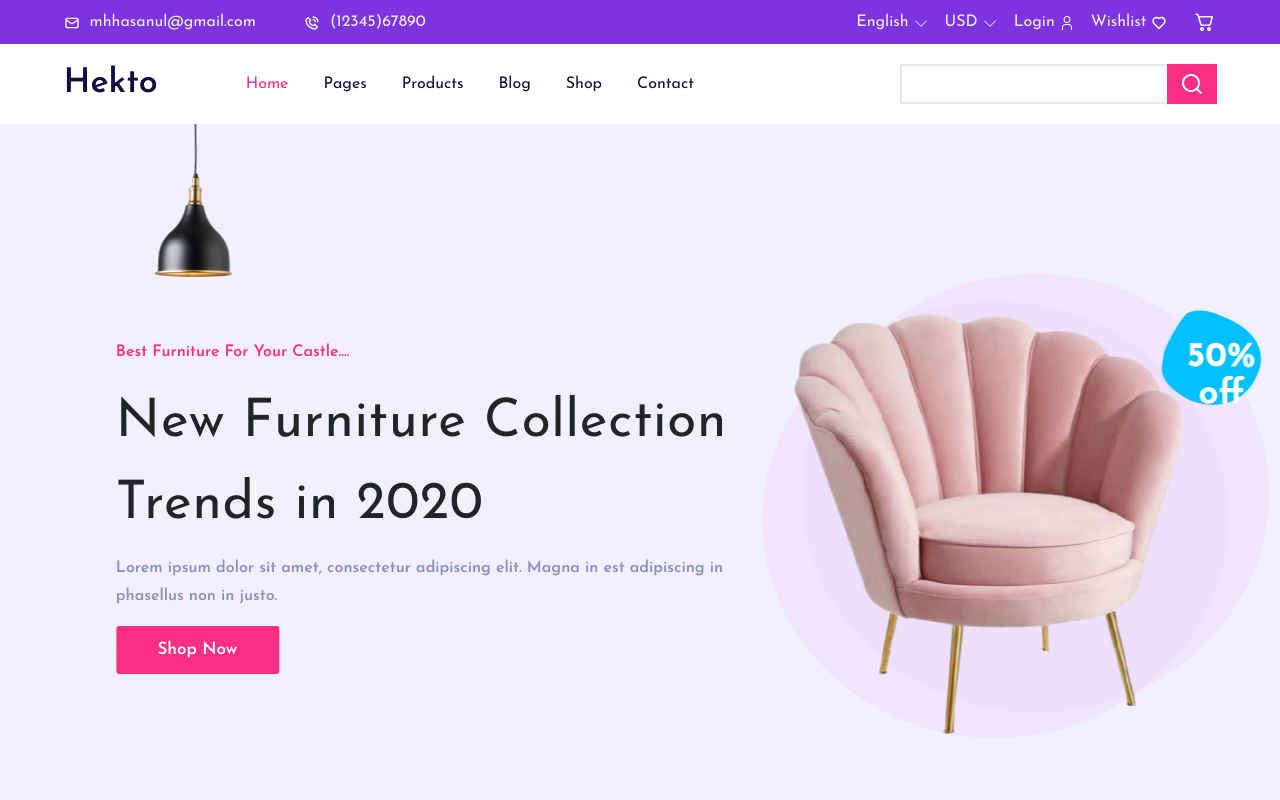
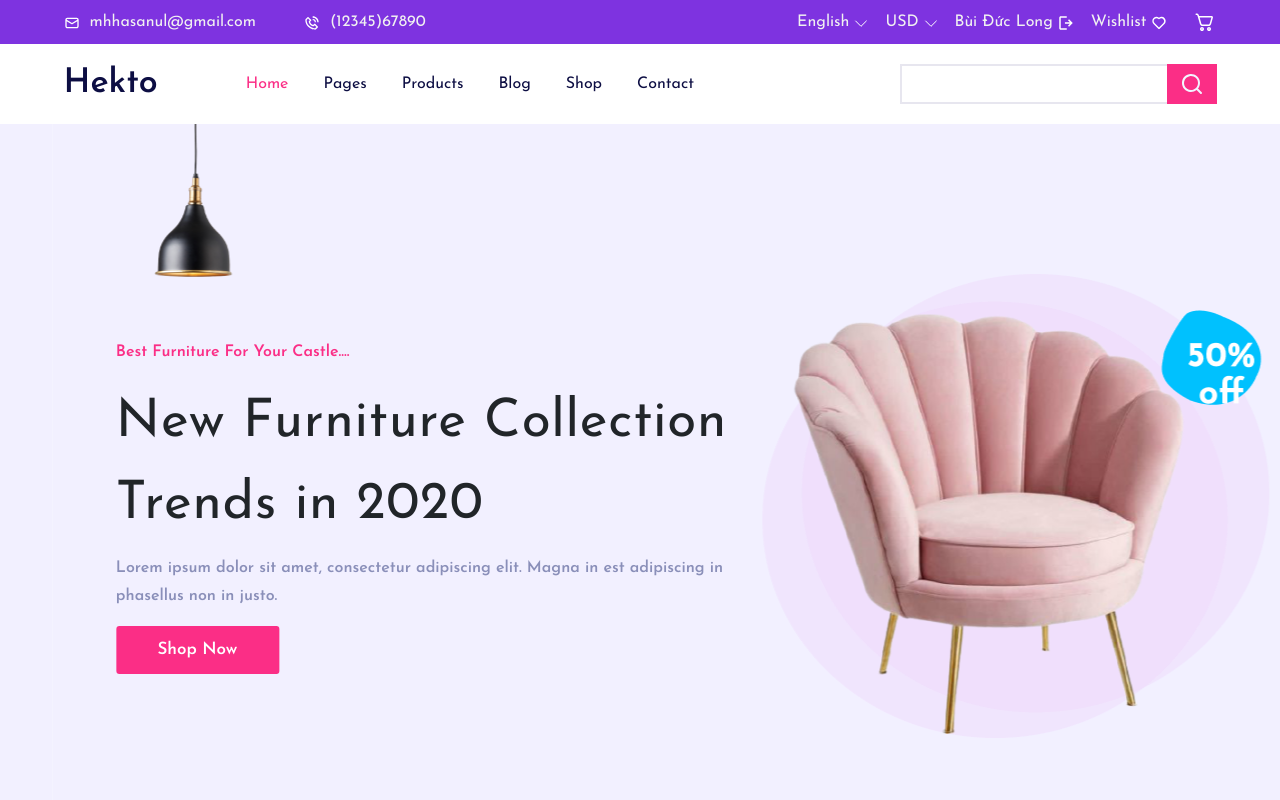
Before and after one commit to buiduclong0511/f8-reactojt, a React (Create React App) app: page / in a window 1280 px wide. Shown: the top 800 px of the page. Built offline with nearby package versions, Linux system fonts and the light colour scheme; no server answers.

Commit message:
Thêm UI hiển thị tên đăng nhập trên header

```diff
--- /dev/null
+++ b/src/components/icons/Logout.jsx
@@ -0,0 +1,24 @@
+const Logout = () => {
+    return (
+        <svg
+            width="18"
+            height="18"
+            viewBox="0 0 24 24"
+            xmlns="http://www.w3.org/2000/svg"
+            xmlnsXlink="http://www.w3.org/1999/xlink"
+        >
+            <title>{'logout'}</title>
+            <desc>{'Created with sketchtool.'}</desc>
+            <g id="web-app" stroke="none" strokeWidth={1} fill="none" fillRule="evenodd">
+                <g id="logout" fill="#fff">
+                    <path
+                        d="M3,5 C3,3.9000001 3.9000001,3 5,3 C5,3 7.66666667,3 13,3 L13,5 L5,5 L5,19 L13,19 L13,21 C7.66666667,21 5,21 5,21 C3.9000001,21 3,20.1000004 3,19 C3,9.6236114 3,5 3,5 Z M17.1757866,11 L14.6402527,8.46446609 L16.0544662,7.05025253 L21.0042137,12 L16.0544662,16.9497475 L14.6402527,15.5355339 L17.1757866,13 L10.5900002,13 L10.5900002,11 L17.1757866,11 Z"
+                        id="Shape"
+                    />
+                </g>
+            </g>
+        </svg>
+    );
+};
+
+export default Logout;
--- a/src/components/icons/index.js
+++ b/src/components/icons/index.js
@@ -5,6 +5,7 @@ export { default as Envelope } from './Envelope';
 export { default as Facebook } from './Facebook';
 export { default as Heart } from './Heart';
 export { default as Instagram } from './Instagram';
+export { default as Logout } from './Logout';
 export { default as Pen } from './Pen';
 export { default as Phone } from './Phone';
 export { default as Search } from './Search';
--- a/src/modules/Header/Header.module.scss
+++ b/src/modules/Header/Header.module.scss
@@ -28,6 +28,7 @@
 
     .icon {
         margin-left: 4px;
+        cursor: pointer;
     }
 }
 
--- a/src/modules/Header/index.jsx
+++ b/src/modules/Header/index.jsx
@@ -4,7 +4,7 @@ import { Link, NavLink, useNavigate } from 'react-router-dom';
 import { Container } from '~/components';
 
 import { productApi } from '~/api';
-import { Cart, ChevronDown, Envelope, Heart, Phone, User, Search } from '~/components/icons';
+import { Cart, ChevronDown, Envelope, Heart, Logout, Phone, Search, User } from '~/components/icons';
 import config from '~/config';
 import { useDebounce } from '~/hooks';
 import styles from './Header.module.scss';
@@ -17,6 +17,8 @@ function Header() {
     const [products, setProducts] = useState([]);
     const [showResult, setShowResult] = useState(false);
     const [loading, setLoading] = useState(false);
+
+    const loggedIn = true;
 
     const navigate = useNavigate();
 
@@ -77,12 +79,21 @@ function Header() {
                                     <ChevronDown />
                                 </span>
                             </div>
+                            {!loggedIn ? (
                                 <Link to={config.routes.login} className={cx('menu-item')}>
                                     <span className={cx('text')}>Login</span>
                                     <span className={cx('icon')}>
                                         <User />
                                     </span>
                                 </Link>
+                            ) : (
+                                <div className={cx('menu-item')}>
+                                    <span className={cx('text')}>Bùi Đức Long</span>
+                                    <span className={cx('icon')}>
+                                        <Logout />
+                                    </span>
+                                </div>
+                            )}
                             <div className={cx('menu-item')}>
                                 <span className={cx('text')}>Wishlist</span>
                                 <span className={cx('icon')}>
```
Also changed, not shown: public/icons/4115235-exit-logout-sign-out_114030.svg (added). Lines whose indentation alone changed are shown as unchanged.
